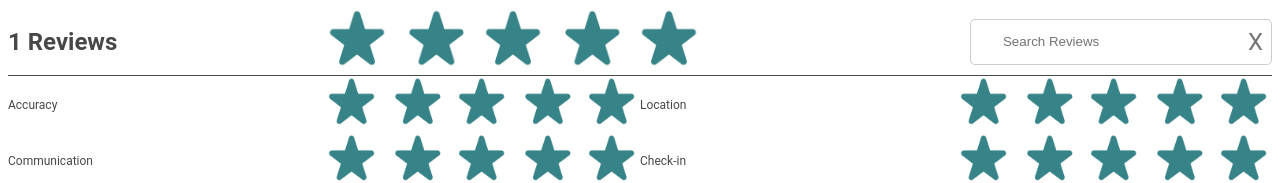
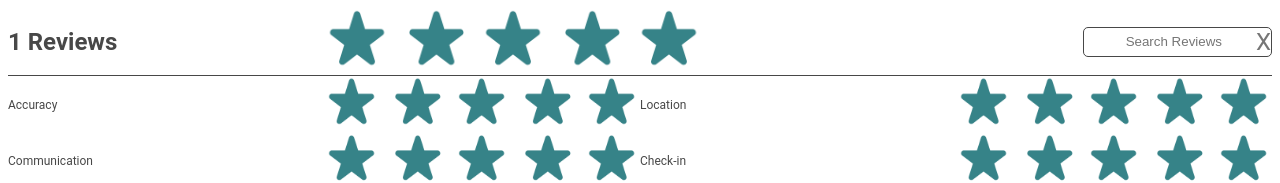
Before and after one commit to AirCnB/reviews-module, a React app: page / in a window 1280 px wide. Shown: the top 183 px of the page. Built offline with nearby package versions, Linux system fonts and the light colour scheme; no server answers.

Commit message:
Edit Search bar styling

```diff
--- a/client/src/components/SearchStyles.css
+++ b/client/src/components/SearchStyles.css
@@ -1,26 +1,13 @@
 .searchContainer {
     display: grid;
-    grid-template-columns:1.5rem 4fr 1fr;
-    width:300px;
-    border: 1px solid #ccc;
+    grid-template-columns: 1.5fr 4fr 1fr;
+    width: 187px;
+    border: 1px solid;
     border-radius: 5px;
-    overflow: hidden;
-  }
-
-  .searchContainer:focus-within i {
-    display: none;
-  }
-
-  .searchContainer:focus-within .searchBox{
-    grid-column:1/4;
-  }
-
-  .searchContainer:focus-within .searchBox::placeholder {
-    color:transparent;
   }
 
   .searchIcon {
-    padding: 0.5rem;
+    padding: 0.5fr;
     grid-row:1;
     grid-column:1/2;
     z-index:2
@@ -28,7 +15,8 @@
 
   .searchBox {
     border: 0;
-    padding: 0.5rem;
+    border-color: #767676;
+    padding: 0.5fr;
     grid-column:2/4;
     grid-row:1;
     outline:none;
@@ -37,7 +25,7 @@
   .clearSearch {
     border: 0;
     color: #767676;
-    padding: 0.5rem;
+    padding: 0.5fr;
     border-radius: 0;
     grid-column:4/5;
     grid-row:1;
```
